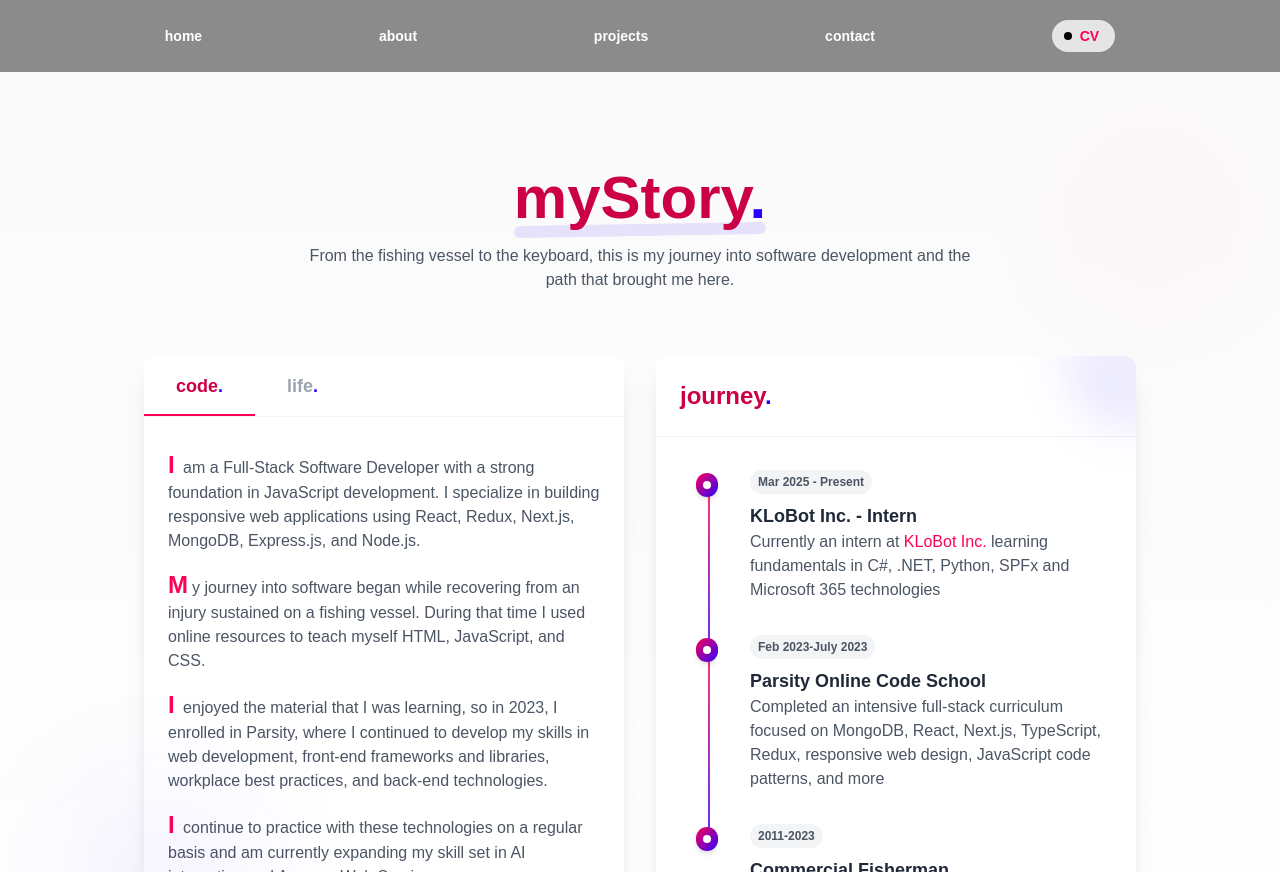
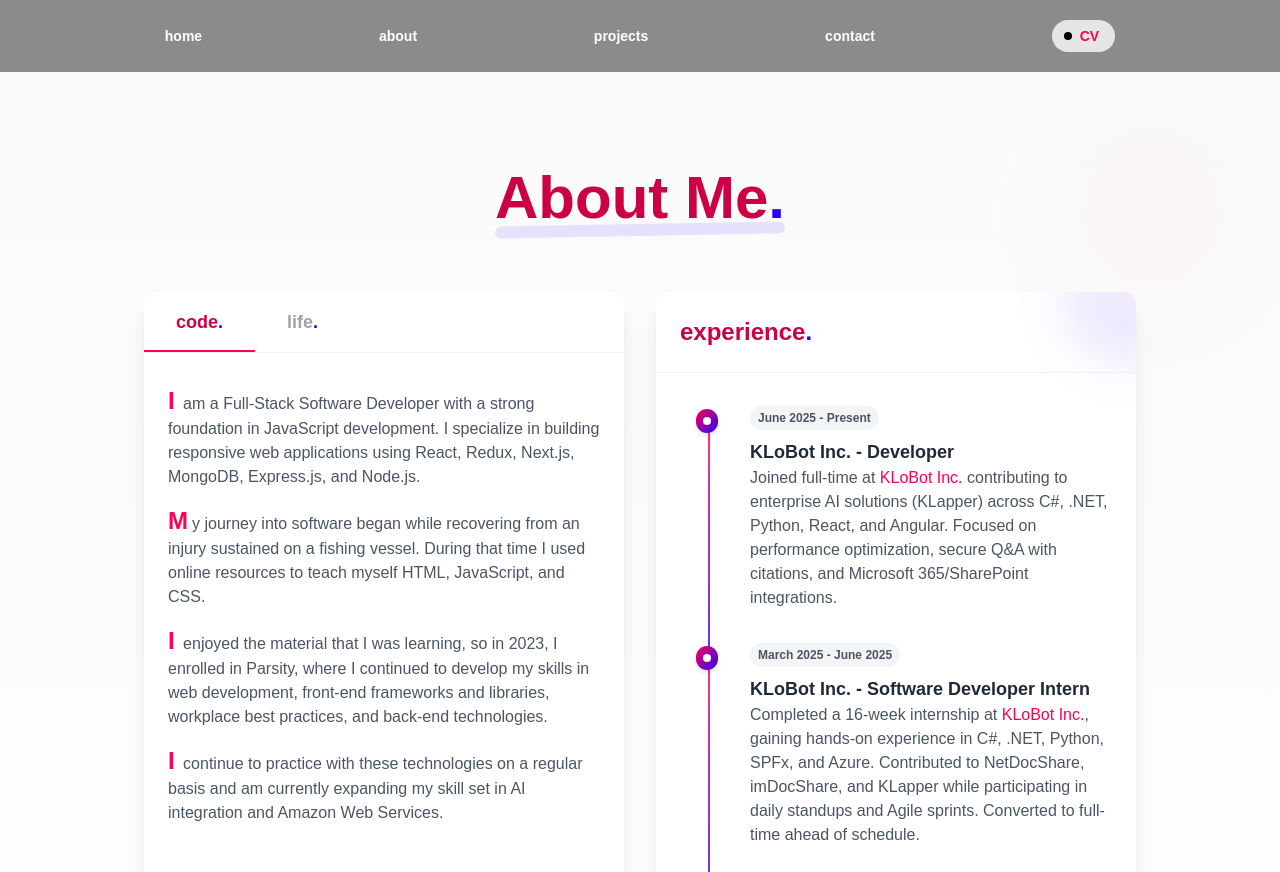
Before and after one commit to bcsurf2822/Benjamin-Corbett-Portfolio, a Next.js app: page /about in a window 1280 px wide. Built offline with nearby package versions, Linux system fonts and the light colour scheme.

Commit message:
new cv and fix nav z index, update timeline

```diff
--- a/app/about/page.js
+++ b/app/about/page.js
@@ -17,13 +17,13 @@ export default function About() {
         <div className="text-center mb-12 md:mb-16">
           <div className="relative inline-block">
             <h2 className="text-4xl md:text-5xl lg:text-6xl text-primary-dark font-bold relative z-10">
-              myStory<span className="text-secondary">.</span>
+              About Me<span className="text-secondary">.</span>
             </h2>
             <div className="absolute -bottom-2 left-0 right-0 h-3 bg-secondary/10 -rotate-1 rounded-full"></div>
           </div>
-          <p className="text-gray-600 max-w-2xl mx-auto mt-4">
+          {/* <p className="text-gray-600 max-w-2xl mx-auto mt-4">
             From the fishing vessel to the keyboard, this is my journey into software development and the path that brought me here.
-          </p>
+          </p> */}
         </div>
         <AboutCards />
       </div>
--- a/app/components/AboutCards.js
+++ b/app/components/AboutCards.js
@@ -134,7 +134,7 @@ const TimelineCard = () => {
     >
       <div className="p-6 border-b border-gray-100">
         <h3 className="text-2xl font-bold text-primary-dark">
-          journey<span className="text-secondary">.</span>
+          experience<span className="text-secondary">.</span>
         </h3>
       </div>
 
@@ -164,19 +164,29 @@ const TimelineCard = () => {
 const Timeline = () => {
   const items = [
     {
-      year: "Mar 2025 - Present",
-      title: "KLoBot Inc. - Intern",
-      description: <>Currently an intern at <Link href="https://www.klobot.ai/" target="_blank" rel="noopener noreferrer" className="text-primary hover:underline font-medium">KLoBot Inc.</Link> learning fundamentals in C#, .NET, Python, SPFx and Microsoft 365 technologies</>
+      year: "June 2025 - Present",
+      title: "KLoBot Inc. - Developer",
+      description: <>Joined full-time at <Link href="https://www.klobot.ai/" target="_blank" rel="noopener noreferrer" className="text-primary hover:underline font-medium">KLoBot Inc.</Link> contributing to enterprise AI solutions (KLapper) across C#, .NET, Python, React, and Angular. Focused on performance optimization, secure Q&A with citations, and Microsoft 365/SharePoint integrations.</>
     },
     {
-      year: "Feb 2023-July 2023",
-      title: "Parsity Online Code School",
-      description: "Completed an intensive full-stack curriculum focused on MongoDB, React, Next.js, TypeScript, Redux, responsive web design, JavaScript code patterns, and more"
+      year: "March 2025 - June 2025",
+      title: "KLoBot Inc. - Software Developer Intern",
+      description: <>Completed a 16-week internship at <Link href="https://www.klobot.ai/" target="_blank" rel="noopener noreferrer" className="text-primary hover:underline font-medium">KLoBot Inc.</Link>, gaining hands-on experience in C#, .NET, Python, SPFx, and Azure. Contributed to NetDocShare, imDocShare, and KLapper while participating in daily standups and Agile sprints. Converted to full-time ahead of schedule.</>
     },
     {
-      year: "2011-2023",
+      year: "2024 - 2025",
+      title: "Chingu – Agile/Scrum Developer",
+      description: "Collaborated remotely with a team of 9 to build applications such as SolarRise (sustainable energy platform) and AiQ (AI prompt engineering tool), implementing data validation, UX improvements, and Google Gemini API integrations."
+    },
+    {
+      year: "Feb 2023 - July 2023",
+      title: "Parsity Online Code School",
+      description: "Completed a full-stack coding bootcamp covering MongoDB, React, Next.js, TypeScript, Redux Toolkit, responsive design, and modern JavaScript patterns."
+    },
+    {
+      year: "2011 - 2024",
       title: "Commercial Fisherman",
-      description: "Working on vessels in Alaska, New Jersey, Massachusetts & California"
+      description: "Worked across Alaska, New Jersey, Massachusetts, and California, managing operations in demanding and fast-paced environments."
     }
   ];
 
@@ -190,12 +200,9 @@ const Timeline = () => {
           transition={{ duration: 0.5, delay: 0.2 + (index * 0.1) }}
           className="relative flex items-start group"
         >
-          {/* Connect dots with vertical line */}
           {index !== items.length - 1 && (
             <div className="absolute top-6 left-3 h-[calc(100%+2rem)] w-0.5 bg-gradient-to-b from-primary-light to-secondary-light"></div>
           )}
-
-          {/* Timeline dot positioned on the vertical line */}
           <motion.div
             whileHover={{ scale: 1.2 }}
             className="min-w-[22px] flex justify-center mt-1 z-10"
@@ -204,8 +211,6 @@ const Timeline = () => {
               <div className="w-2 h-2 rounded-full bg-white"></div>
             </div>
           </motion.div>
-
-          {/* Content - proper spacing from dots */}
           <div className="ml-8 transition-all duration-300 group-hover:translate-x-1">
             <div className="mb-2">
               <span className="text-xs font-semibold px-2 py-1 rounded-full bg-gray-100 text-gray-600 group-hover:bg-primary/10 transition-colors duration-300 inline-block">
--- a/app/components/nav/ClearNav.js
+++ b/app/components/nav/ClearNav.js
@@ -29,7 +29,7 @@ export const ClearNav = () => {
         duration: 1.25,
         ease: "easeInOut",
       }}
-      className="h-[72px] w-full flex justify-evenly sticky top-0 z-20 bg-zinc-900/50 backdrop-blur-md "
+      className="h-[72px] w-full flex justify-evenly sticky top-0 z-50 bg-zinc-900/50 backdrop-blur-md "
     >
       {" "}
       <NavContent />
```
Also changed, not shown: 1 other file (tests, documents, lock files or other folders).
